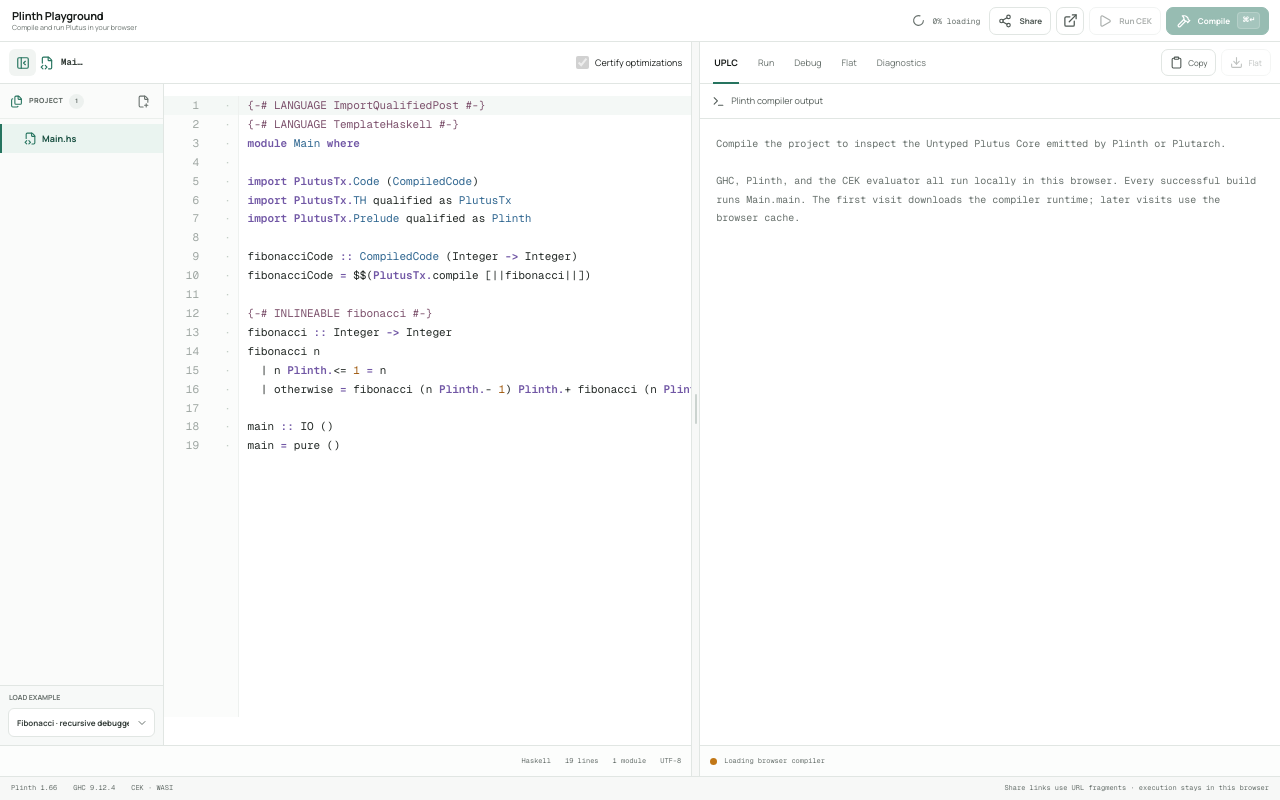
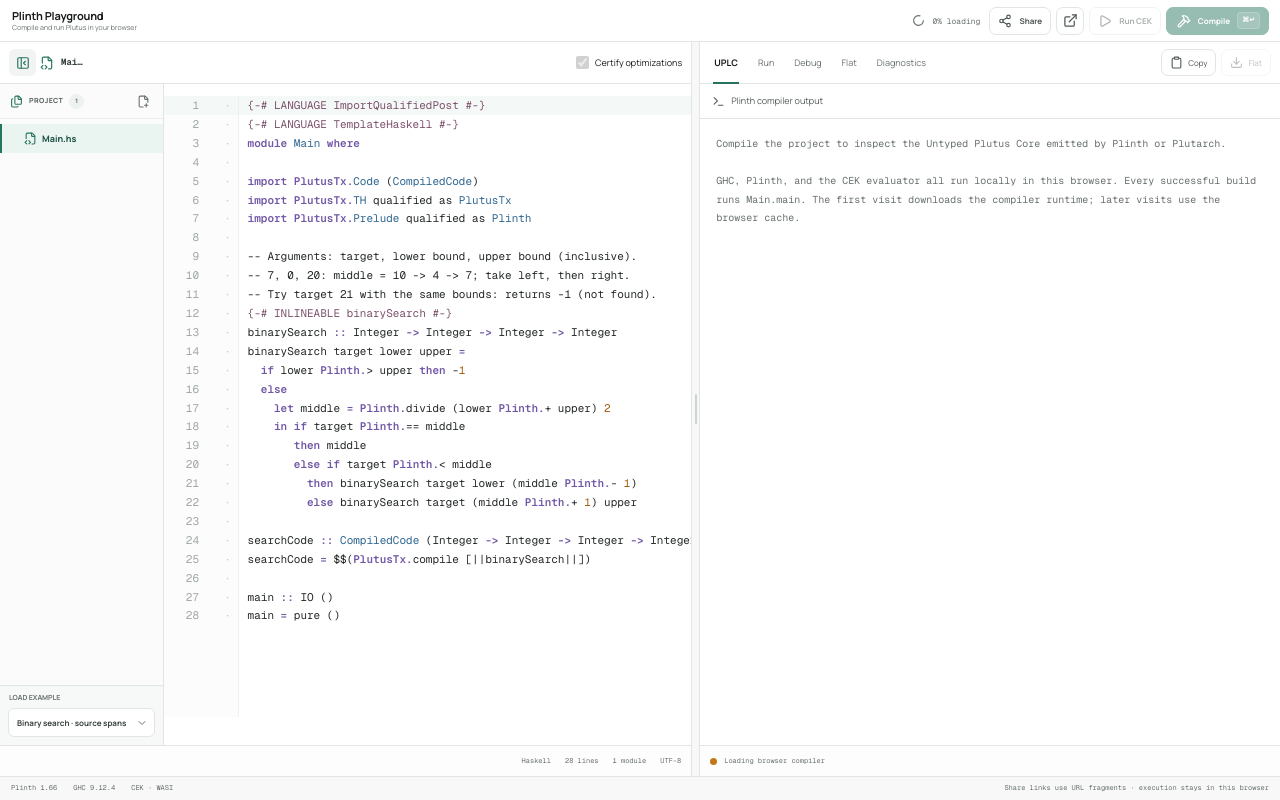
Before and after one commit to SeungheonOh/plinth-playground, a Next.js app: page / in a window 1280 px wide. Built offline with nearby package versions, Linux system fonts and the light colour scheme.

Commit message:
Add binary search example for richer debugger source spans

```diff
--- a/app/page.tsx
+++ b/app/page.tsx
@@ -90,6 +90,43 @@
 };
 
 const examples = [
+  {
+    id: 'binary-search',
+    label: 'Binary search · source spans',
+    args: [
+      { kind: 'integer', value: '7' },
+      { kind: 'integer', value: '0' },
+      { kind: 'integer', value: '20' },
+    ],
+    source: `{-# LANGUAGE ImportQualifiedPost #-}
+{-# LANGUAGE TemplateHaskell #-}
+module Main where
+
+import PlutusTx.Code (CompiledCode)
+import PlutusTx.TH qualified as PlutusTx
+import PlutusTx.Prelude qualified as Plinth
+
+-- Arguments: target, lower bound, upper bound (inclusive).
+-- 7, 0, 20: middle = 10 -> 4 -> 7; take left, then right.
+-- Try target 21 with the same bounds: returns -1 (not found).
+{-# INLINEABLE binarySearch #-}
+binarySearch :: Integer -> Integer -> Integer -> Integer
+binarySearch target lower upper =
+  if lower Plinth.> upper then -1
+  else
+    let middle = Plinth.divide (lower Plinth.+ upper) 2
+    in if target Plinth.== middle
+       then middle
+       else if target Plinth.< middle
+         then binarySearch target lower (middle Plinth.- 1)
+         else binarySearch target (middle Plinth.+ 1) upper
+
+searchCode :: CompiledCode (Integer -> Integer -> Integer -> Integer)
+searchCode = $$(PlutusTx.compile [||binarySearch||])
+
+main :: IO ()
+main = pure ()`,
+  },
   {
     id: 'fibonacci',
     label: 'Fibonacci · recursive debugger',
--- a/scripts/browser-debugger.mjs
+++ b/scripts/browser-debugger.mjs
@@ -232,6 +232,60 @@
   await assert.rejects(() => debug({ op: 'step', count: 1 }), /Start a debugger session first/);
   await assert.rejects(() => debug({ op: 'start', filename: choose.filename, args: ['integer:nope'] }), /Invalid integer/);
 
+  // The source-span example must actually expose varied locations and useful
+  // intermediate values with the shipped compiler, not merely look illustrative.
+  await page.locator('.example-picker select').selectOption('binary-search');
+  await compile();
+  const searchProgram = await page.evaluate(() => window.testLastCompilation.programs[0]);
+  await page.getByRole('tab', { name: 'Run', exact: true }).click();
+  for (const [index, value] of ['7', '0', '20'].entries()) {
+    assert.equal(await page.getByLabel(`Argument ${index + 1} value`, { exact: true }).inputValue(), value);
+  }
+  await page.getByRole('tab', { name: 'Debug', exact: true }).click();
+  await page.getByRole('button', { name: 'Start debugger', exact: true }).click();
+  await page.locator('.debug-state-bar[data-step="0"]').waitFor();
+  const searchSpans = new Set();
+  const searchLines = new Set();
+  const middleValues = new Set();
+  const highlightedNames = new Set();
+  for (let step = 1; step <= 400; step++) {
+    await page.getByRole('button', { name: 'Step CEK', exact: true }).click();
+    await page.locator(`.debug-state-bar[data-step="${step}"]`).waitFor();
+    await page.waitForFunction(() => !document.querySelector('.debug-inspector .inspector-loading'));
+    const current = await page.evaluate(() => window.testLastDebugSnapshot);
+    for (const span of [...current.spans, ...current.frames.flatMap(frame => frame.spans)]) {
+      if (span.file !== 'Main.hs') continue;
+      searchSpans.add(JSON.stringify(span));
+      searchLines.add(span.startLine);
+    }
+    for (const name of await page.locator('.cek-source-highlight').allTextContents()) highlightedNames.add(name);
+    const bindings = await page.locator('.inspector-bindings > .inspector-node > button').evaluateAll(rows => rows.map(row => ({
+      name: row.querySelector('.inspector-node-name')?.textContent,
+      value: row.querySelector('.inspector-preview')?.textContent,
+    })));
+    for (const binding of bindings) {
+      if (!binding.name?.startsWith('middle') || !/^\d+$/.test(binding.value ?? '')) continue;
+      if (binding.value === '4' && !middleValues.has('4')) await page.screenshot({ path: path.join(output, 'binary-search-spans.png'), fullPage: true });
+      middleValues.add(binding.value);
+    }
+    if (current.done) {
+      assert.equal(current.result, '(con integer 7)');
+      break;
+    }
+  }
+  await page.locator('.debug-state-bar[data-phase="terminated"]').waitFor();
+  assert.ok(searchSpans.size >= 14 && searchLines.size >= 7, 'Binary search must retain varied real source spans');
+  for (const name of ['target', 'lower', 'upper', 'middle']) assert.ok(highlightedNames.has(name), `Paint ${name} use-sites`);
+  assert.deepEqual(middleValues, new Set(['10', '4', '7']), 'Both search branches must expose their computed midpoint');
+  console.log('Binary search source spans and midpoint values verified:', { spans: searchSpans.size, lines: searchLines.size, middleValues: [...middleValues] });
+  await page.getByRole('button', { name: 'Stop', exact: true }).click();
+  for (const [target, lower, upper, expected] of [[21, 0, 20, -1], [0, 0, 20, 0], [20, 0, 20, 20], [7, 8, 6, -1]]) {
+    const args = [target, lower, upper].map(value => ({ kind: 'integer', value: String(value) }));
+    const evaluated = await request({ type: 'evaluate', filename: searchProgram.filename, args });
+    assert.equal(evaluated.succeeded, true);
+    assert.equal(evaluated.value, `(con integer ${expected})`);
+  }
+
   // Real recursive source use-sites, not just a definition named fibonacci.
   await page.locator('.example-picker select').selectOption('fibonacci');
   await compile();
```
Also changed, not shown: 1 other file (tests, documents, lock files or other folders).
